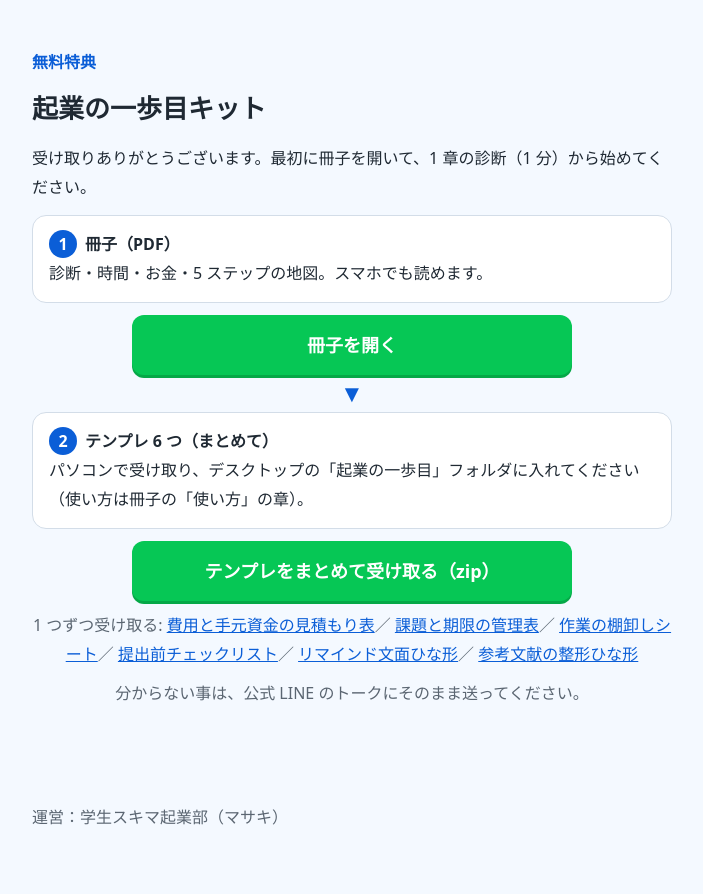
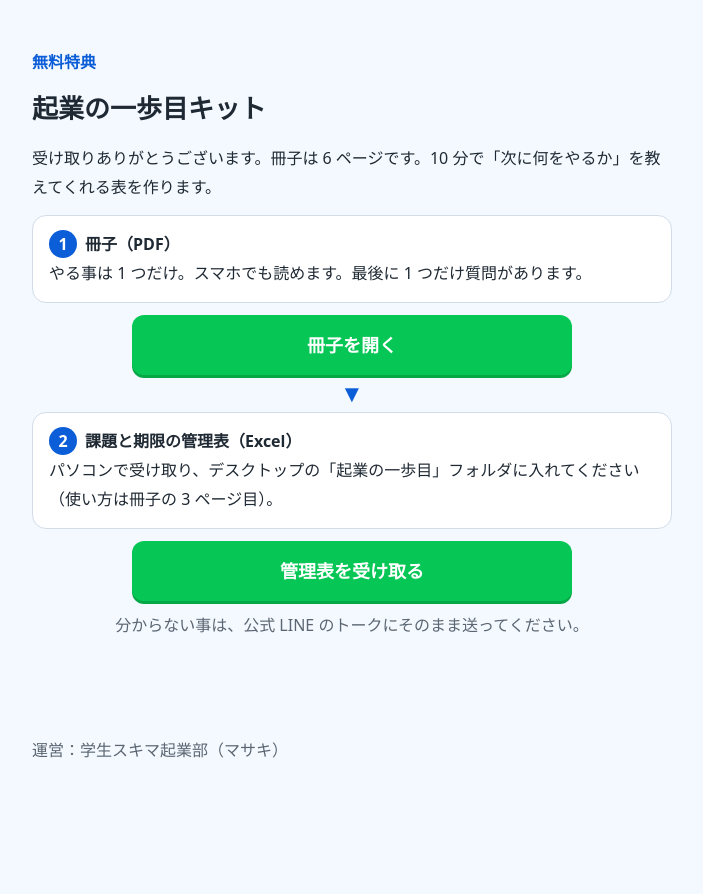
Before and after one commit to skima-kigyo/skima-kigyo.github.io, a plain HTML site: page kit/index.html in a window 1280 px wide. Shown: the whole page, without its empty margins (288-991 px from the left). After the commit the page ends 827 px from the top, so only its background shows below. Drawn offline with Linux system fonts and the light colour scheme.

Commit message:
無料キットを短い版（v4）に差し替え、受け取りページを管理表 1 つにした

```diff
--- a/kit/index.html
+++ b/kit/index.html
@@ -14,19 +14,12 @@
 <section>
   <p class="eyebrow">無料特典</p>
   <h1>起業の一歩目キット</h1>
-  <p>受け取りありがとうございます。最初に冊子を開いて、1 章の診断（1 分）から始めてください。</p>
-  <div class="card"><span class="num">1</span><strong>冊子（PDF）</strong><br>診断・時間・お金・5 ステップの地図。スマホでも読めます。</div>
+  <p>受け取りありがとうございます。冊子は 6 ページです。10 分で「次に何をやるか」を教えてくれる表を作ります。</p>
+  <div class="card"><span class="num">1</span><strong>冊子（PDF）</strong><br>やる事は 1 つだけ。スマホでも読めます。最後に 1 つだけ質問があります。</div>
   <a class="btn" href="kigyo_kit.pdf">冊子を開く</a>
   <div class="arrow" aria-hidden="true">▼</div>
-  <div class="card"><span class="num">2</span><strong>テンプレ 6 つ（まとめて）</strong><br>パソコンで受け取り、デスクトップの「起業の一歩目」フォルダに入れてください（使い方は冊子の「使い方」の章）。</div>
-  <a class="btn" href="templates.zip">テンプレをまとめて受け取る（zip）</a>
-  <p class="btn-note">1 つずつ受け取る:
-    <a href="t/起業の費用と手元資金の見積もり表.xlsx">費用と手元資金の見積もり表</a>／
-    <a href="t/課題と期限の管理表.xlsx">課題と期限の管理表</a>／
-    <a href="t/作業の棚卸しシート.xlsx">作業の棚卸しシート</a>／
-    <a href="t/提出前チェックリスト.md">提出前チェックリスト</a>／
-    <a href="t/リマインド文面ひな形.md">リマインド文面ひな形</a>／
-    <a href="t/参考文献の整形ひな形.xlsx">参考文献の整形ひな形</a></p>
+  <div class="card"><span class="num">2</span><strong>課題と期限の管理表（Excel）</strong><br>パソコンで受け取り、デスクトップの「起業の一歩目」フォルダに入れてください（使い方は冊子の 3 ページ目）。</div>
+  <a class="btn" href="t/課題と期限の管理表.xlsx">管理表を受け取る</a>
   <p class="btn-note">分からない事は、公式 LINE のトークにそのまま送ってください。</p>
 </section>
 <footer class="block"><p class="small">運営：学生スキマ起業部（マサキ）</p></footer>
```
Also changed, not shown: 1 other file.
